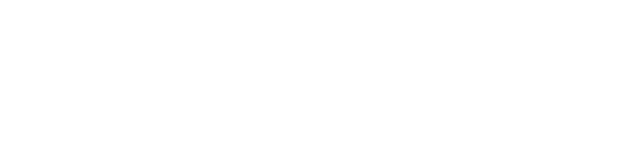
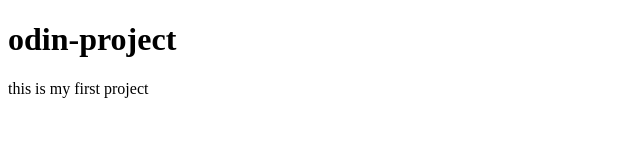
Before and after one commit to WALWALASAFI/odin-project, a plain HTML site: page index.html in a window 1280 px wide. Shown: the whole page, without its empty margins (0-640 px from the left). Drawn offline with Linux system fonts and the light colour scheme.

Commit message:
Added new changes

```diff
--- a/index.html
+++ b/index.html
@@ -4,6 +4,8 @@
     <meta charset="UTF-8">
     <meta name="viewport" content="width=device-width, initial-scale=1.0">
     <title>Document</title>
+    <h1>odin-project</h1>
+    <p>this is my first project</p>
 </head>
 <body>
 
--- a/odin.css
+++ b/odin.css
@@ -0,0 +1,13 @@
+body {
+  background-color: rgb(116, 73, 22);
+}
+
+h1 {
+  color: aliceblue;
+  text-align: center;
+}
+
+p {
+  color: aliceblue;
+  text-align: center;
+}
```
Also changed, not shown: .stylelintrc.json (added), 2 other files.
